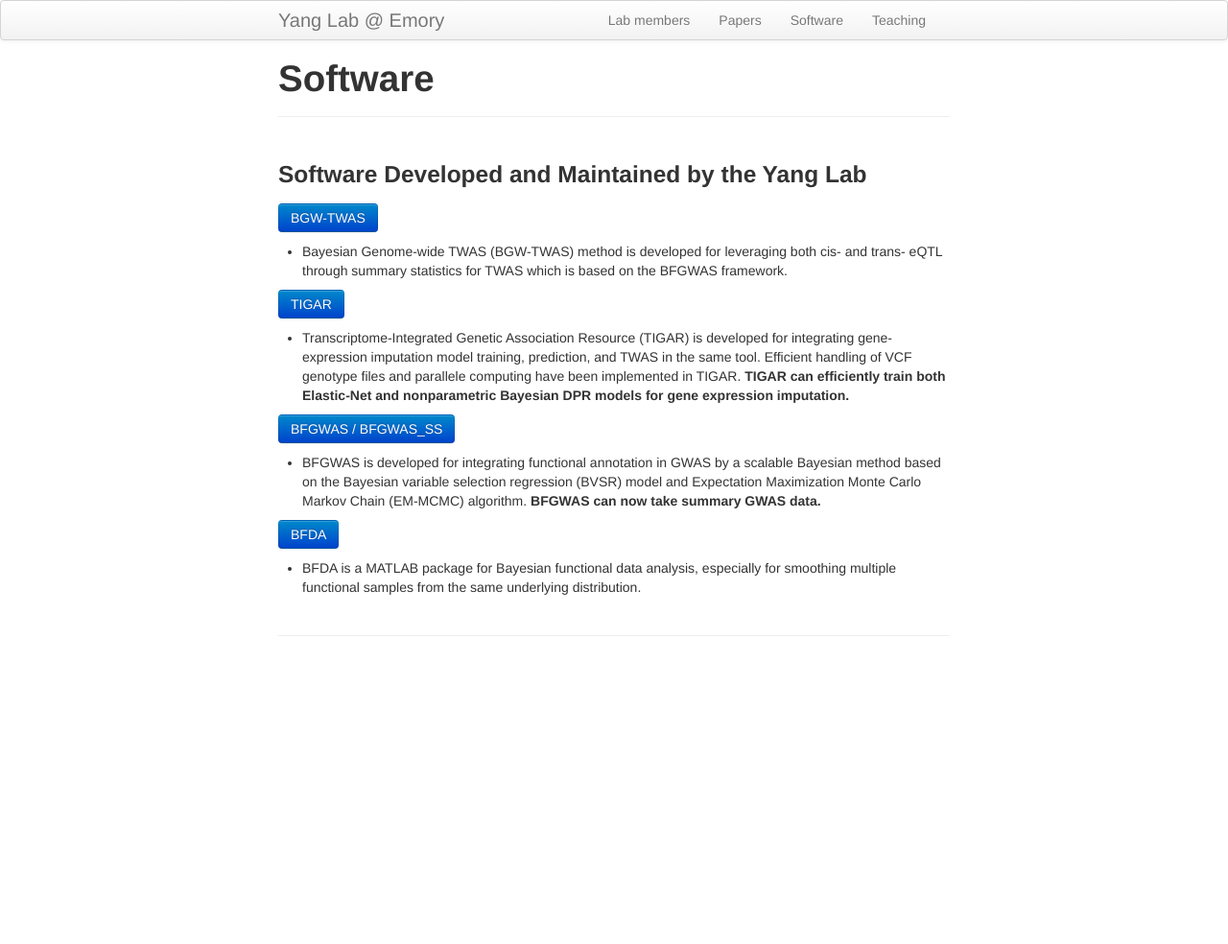
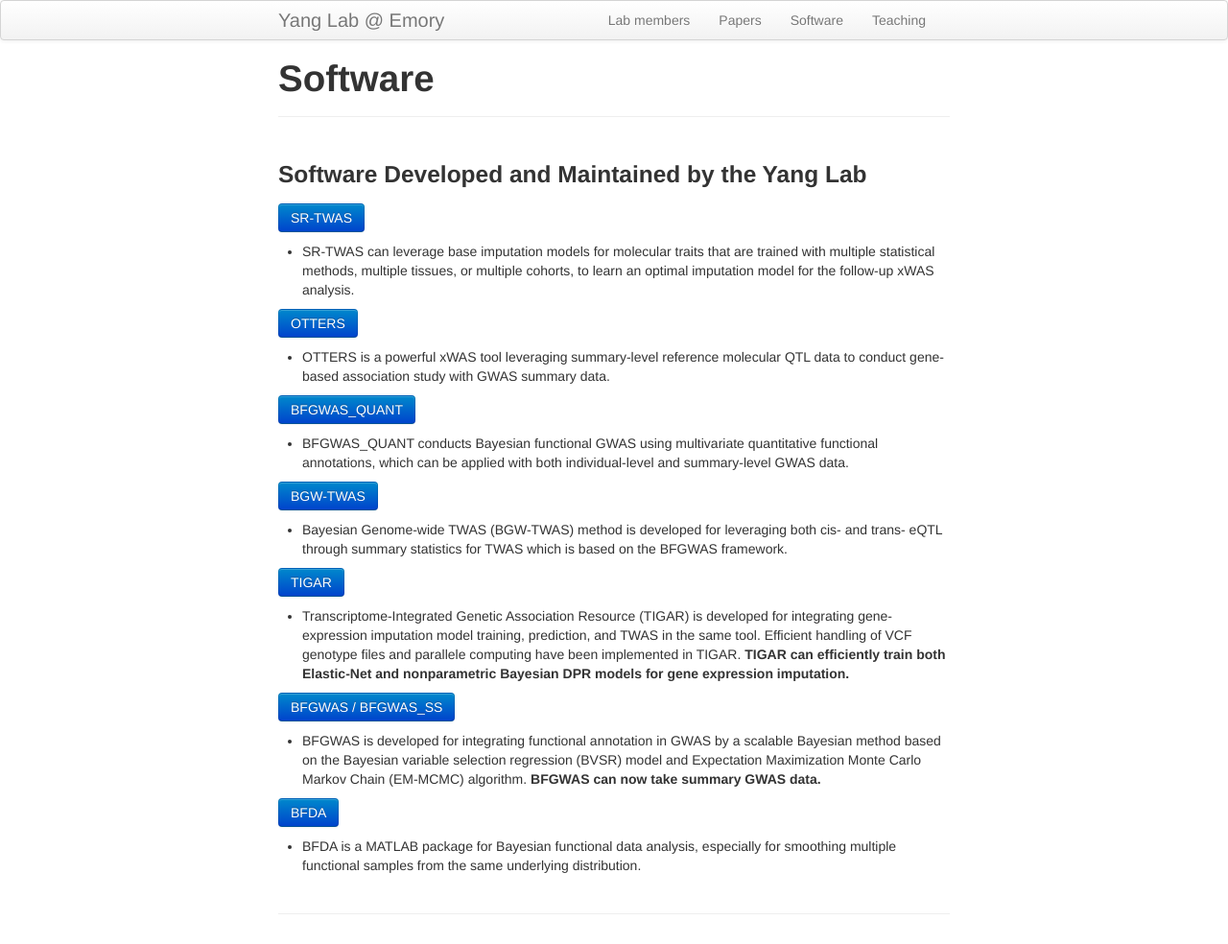
Before and after one commit to yanglab-emory/yanglab-emory.github.io, a Jekyll site: the page built from pages/software.md, in a window 1280 px wide. Shown: the whole page at 96% size. Built offline with Jekyll 4.4.1, drawn with Linux system fonts in a browser that asks for light colours; before the commit the page ends 900 px from its top, so only the background shows below that.

Commit message:
update 09/2023

```diff
--- a/pages/software.md
+++ b/pages/software.md
@@ -4,6 +4,25 @@ title: "Software"
 ---
 
 ### Software Developed and Maintained by the Yang Lab
+
+<a class="btn btn-primary"
+href="https://github.com/yanglab-emory/SR-TWAS"
+role="button">SR-TWAS</a>
+
+* SR-TWAS can leverage base imputation models for molecular traits that are trained with multiple statistical methods, multiple tissues, or multiple cohorts, to learn an optimal imputation model for the follow-up xWAS analysis.
+
+<a class="btn btn-primary"
+href="https://github.com/daiqile96/OTTERS"
+role="button">OTTERS</a>
+
+* OTTERS is a powerful xWAS tool leveraging summary-level reference molecular QTL data to conduct gene-based association study with GWAS summary data.
+
+<a class="btn btn-primary"
+href="https://github.com/yanglab-emory/BFGWAS_QUANT"
+role="button">BFGWAS_QUANT</a>
+
+* BFGWAS_QUANT conducts Bayesian functional GWAS using multivariate quantitative functional annotations, which can be applied with both individual-level and summary-level GWAS data.
+
 
 <a class="btn btn-primary"
 href="https://github.com/yanglab-emory/BGW-TWAS"
```
Also changed, not shown: index.md (+1 -1 lines), pages/lab.md (+16 -10 lines), assets/Pictures/Lab_lunch_dec_2022.jpeg (added), 2 other files.
